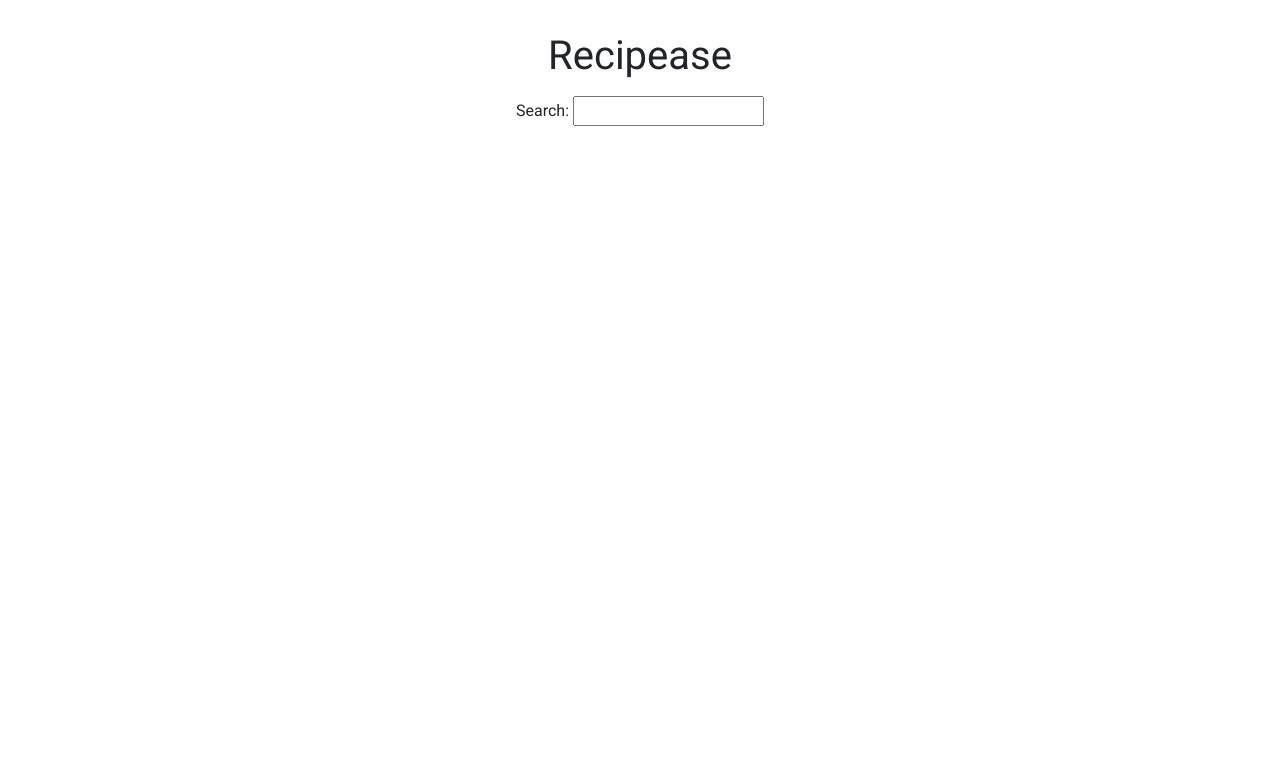
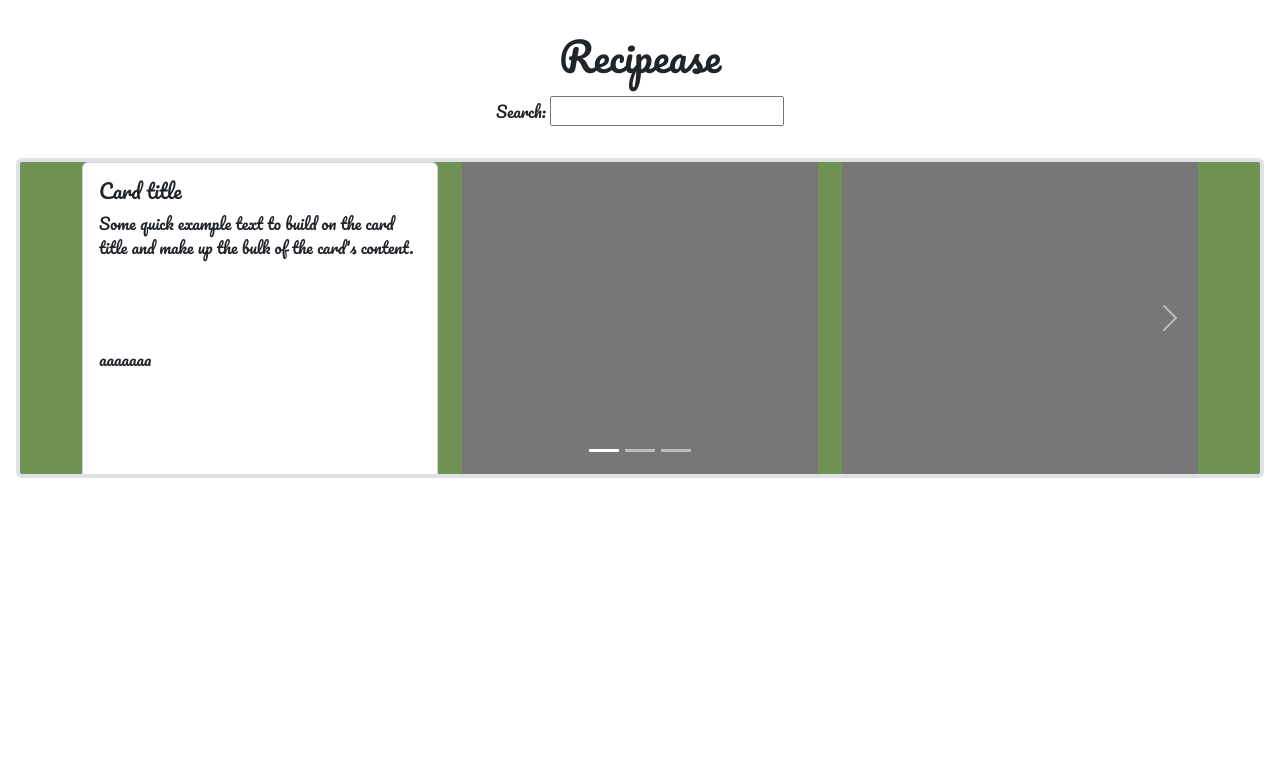
Before and after one commit to Jar3dC0nway/recipease, a Django app: page / in a window 1280 px wide. Before the commit the part shown is almost empty. Shown: the top 783 px of the page. Run offline with Django 4.2, Linux system fonts and the light colour scheme; some libraries are stand-ins or nearby versions.

Commit message:
Added a carousel to the main page to make it look pretty

```diff
--- a/recipease/engine/templates/index.html
+++ b/recipease/engine/templates/index.html
@@ -9,11 +9,11 @@
     <meta charset="utf-8">
     <meta name="viewport" content="width=device-width, initial-scale=1">
 
-    <link href="https://fonts.googleapis.com/css?family=Roboto:300,400" rel="stylesheet">
+    <link href="https://fonts.googleapis.com/css?family=Pacifico:300,400" rel="stylesheet">
 
     <title>Home</title>
   </head>
-  <body class="m-3" style="font-family: Roboto;">
+  <body class="m-3" style="font-family: Pacifico;">
   <div class="d-flex justify-content-center">
     <h1 class="my-3">Recipease</h1>
   </div>
@@ -35,6 +35,89 @@
     </form>
   </div>
 
+<div id="carouselExampleIndicators" class="carousel slide" data-bs-ride="carousel">
+  <div class="carousel-indicators">
+    <button type="button" data-bs-target="#carouselExampleIndicators" data-bs-slide-to="0" class="active" aria-current="true" aria-label="Slide 1"></button>
+    <button type="button" data-bs-target="#carouselExampleIndicators" data-bs-slide-to="1" aria-label="Slide 2"></button>
+    <button type="button" data-bs-target="#carouselExampleIndicators" data-bs-slide-to="2" aria-label="Slide 3"></button>
+  </div>
+  <div class="carousel-inner rounded border border-4 border-radius-lg" style="height: 25vw; background-color: #709255ff">
+    <div class="carousel-item active">
+      <div class="container">
+        <div class="row align-items-start">
+          <div class="col">
+            <div class="card" style="min-height: 40vw">
+              <div class="card-body">
+                <h5 class="card-title">Card title</h5>
+                <p class="card-text">Some quick example text to build on the card title and make up the bulk of the card's content.</p>
+                <br><br><br>
+                <p>aaaaaaa</p>
+              </div>
+              <ul class="list-group list-group-flush"  style="height: 80%">
+                <li class="list-group-item">An item</li>
+              </ul>
+              <div class="card-body">
+                <a href="#" class="card-link">Card link</a>
+              </div>
+            </div>
+          </div>
+          <div class="col">
+            <svg class="bd-placeholder-img bd-placeholder-img-lg d-block w-100" width="800" height="400" xmlns="http://www.w3.org/2000/svg" role="img" aria-label="Placeholder: First slide" preserveAspectRatio="xMidYMid slice" focusable="false"><title>Placeholder</title><rect width="100%" height="100%" fill="#777"></rect><text x="50%" y="50%" fill="#555" dy=".3em"></text></svg>
+          </div>
+          <div class="col">
+            <svg class="bd-placeholder-img bd-placeholder-img-lg d-block w-100" width="800" height="400" xmlns="http://www.w3.org/2000/svg" role="img" aria-label="Placeholder: First slide" preserveAspectRatio="xMidYMid slice" focusable="false"><title>Placeholder</title><rect width="100%" height="100%" fill="#777"></rect><text x="50%" y="50%" fill="#555" dy=".3em"></text></svg>
+          </div>
+        </div>
+      </div>
+    </div>
+    <div class="carousel-item">
+      <div class="container">
+        <div class="row align-items-start">
+          <div class="col">
+            <img src="..." class="d-block w-100" alt="...">
+            <p>yayaa</p>
+          </div>
+          <div class="col">
+            <img src="..." class="d-block w-100" alt="...">
+            <p>yayaa</p>
+          </div>
+          <div class="col">
+            <img src="..." class="d-block w-100" alt="...">
+            <p>yayaa</p>
+          </div>
+        </div>
+      </div>
+    </div>
+    <div class="carousel-item">
+      <div class="container">
+        <div class="row align-items-start">
+          <div class="col">
+            <img src="..." class="d-block w-100" alt="...">
+            <p>yayaa</p>
+          </div>
+          <div class="col">
+            <img src="..." class="d-block w-100" alt="...">
+            <p>yayaa</p>
+          </div>
+          <div class="col">
+            <img src="..." class="d-block w-100" alt="...">
+            <p>yayaa</p>
+          </div>
+        </div>
+      </div>
+    </div>
+  </div>
+  <button class="carousel-control-prev" type="button" data-bs-target="#carouselExampleIndicators" data-bs-slide="prev">
+    <span class="carousel-control-prev-icon" aria-hidden="true"></span>
+    <span class="visually-hidden">Previous</span>
+  </button>
+  <button class="carousel-control-next" type="button" data-bs-target="#carouselExampleIndicators" data-bs-slide="next">
+    <span class="carousel-control-next-icon" aria-hidden="true"></span>
+    <span class="visually-hidden">Next</span>
+  </button>
+</div>
+
+
 
   </body>
 </html>
--- a/recipease/recipease/settings.py
+++ b/recipease/recipease/settings.py
@@ -129,6 +129,8 @@
 
 DEFAULT_AUTO_FIELD = 'django.db.models.BigAutoField'
 
+SITE_ID = 1  # Make admin site admin-able
+
 
 # ------------------------------- SQL ------------------------------- #
 
```
Also changed, not shown: recipease/engine/database.py (+5 -2 lines).
